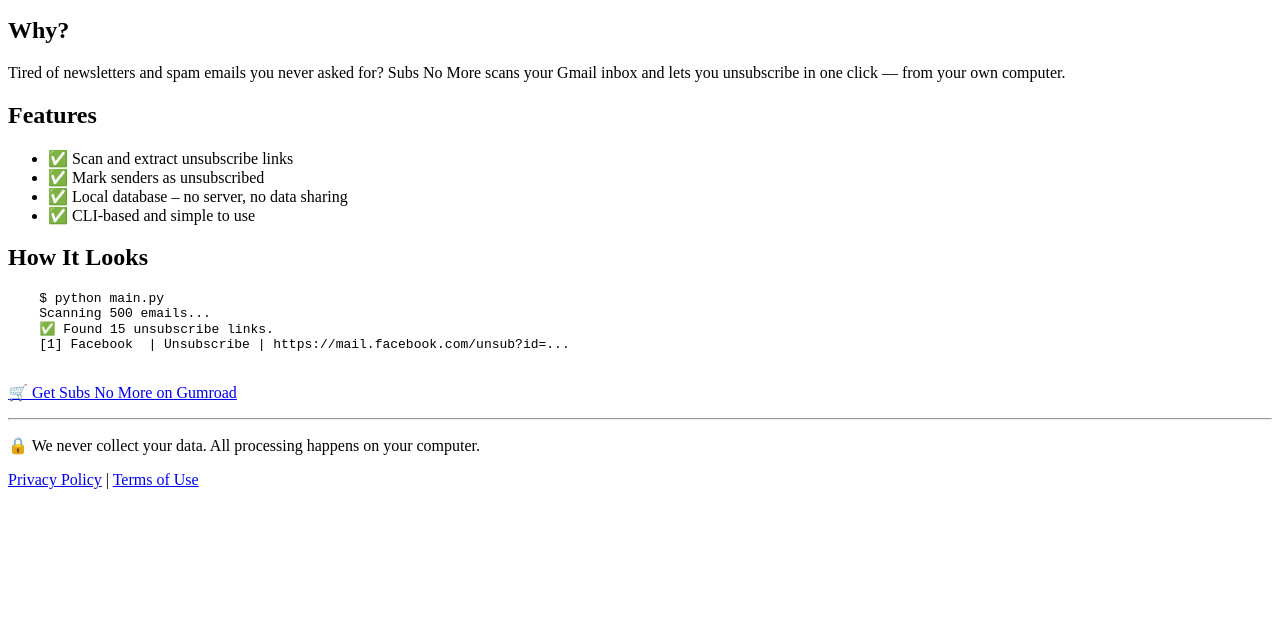
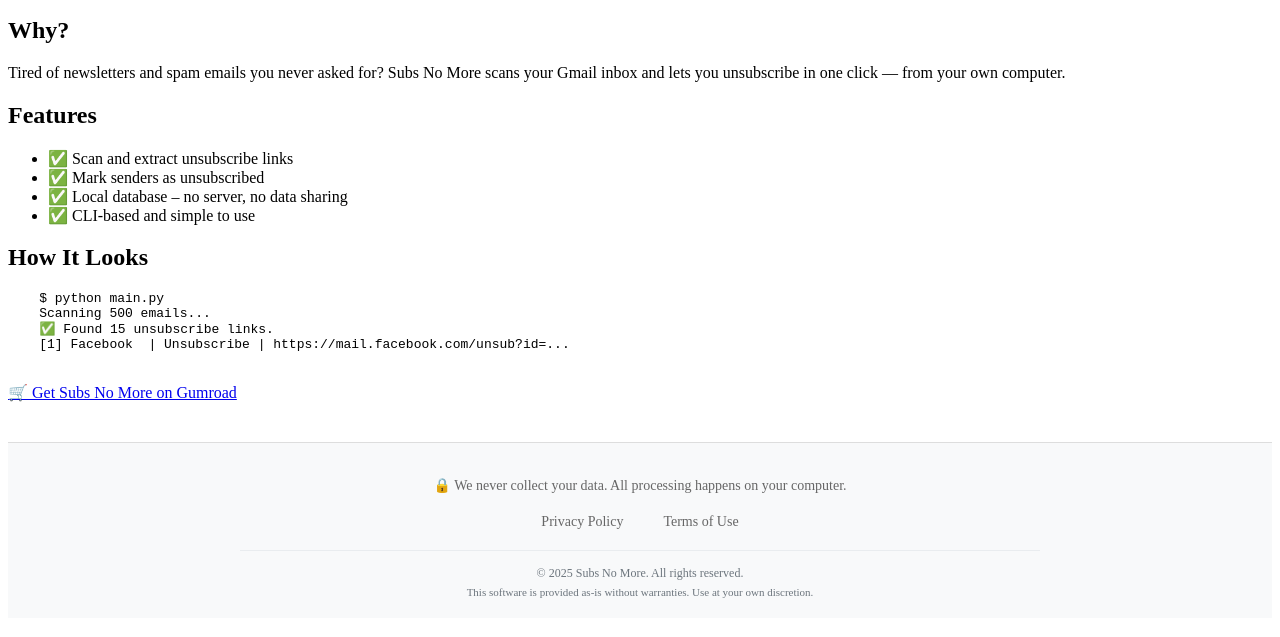
Before and after one commit to theEverlastingStudentDodo/chesireapps, a plain HTML site: page subsnomore/homepage.html in a window 1280 px wide. Shown: the part 101-738 px from the top of the page. Drawn offline with Linux system fonts and the light colour scheme.

Commit message:
Update footer with improved structure for Google verification compliance

```diff
--- a/subsnomore/homepage.html
+++ b/subsnomore/homepage.html
@@ -30,8 +30,26 @@
 
     <p><a href="https://gumroad.com/l/subs-no-more">🛒 Get Subs No More on Gumroad</a></p>
 
-    <hr>
-    <p>🔒 We never collect your data. All processing happens on your computer.</p>
-    <p><a href="./privacy.html">Privacy Policy</a> | <a href="./terms.html">Terms of Use</a></p>
+    <footer style="margin-top: 40px; padding: 20px 0; border-top: 1px solid #ddd; text-align: center; font-size: 14px; color: #666; background-color: #f8f9fa;">
+        <div style="max-width: 800px; margin: 0 auto; padding: 0 20px;">
+            <p style="margin-bottom: 15px; font-weight: 500;">🔒 We never collect your data. All processing happens on your computer.</p>
+
+            <nav style="margin: 20px 0;" aria-label="Footer navigation">
+                <ul style="list-style: none; padding: 0; margin: 0; display: flex; justify-content: center; flex-wrap: wrap; gap: 20px;">
+                    <li><a href="./privacy.html" style="color: #666; text-decoration: none; padding: 5px 10px; border-radius: 3px; transition: background-color 0.3s;" onmouseover="this.style.backgroundColor='#e9ecef'" onmouseout="this.style.backgroundColor='transparent'">Privacy Policy</a></li>
+                    <li><a href="./terms.html" style="color: #666; text-decoration: none; padding: 5px 10px; border-radius: 3px; transition: background-color 0.3s;" onmouseover="this.style.backgroundColor='#e9ecef'" onmouseout="this.style.backgroundColor='transparent'">Terms of Use</a></li>
+                </ul>
+            </nav>
+
+            <div style="margin-top: 20px; padding-top: 15px; border-top: 1px solid #e9ecef;">
+                <p style="margin: 0; font-size: 12px; color: #6c757d;">
+                    &copy; 2025 Subs No More. All rights reserved.
+                </p>
+                <p style="margin: 5px 0 0 0; font-size: 11px; color: #6c757d;">
+                    This software is provided as-is without warranties. Use at your own discretion.
+                </p>
+            </div>
+        </div>
+    </footer>
 </body>
 </html>
```
